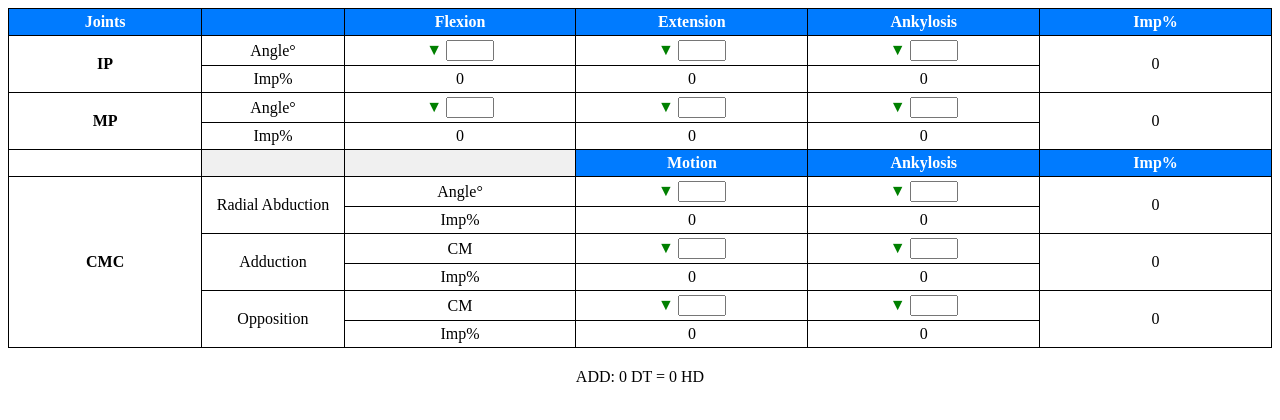
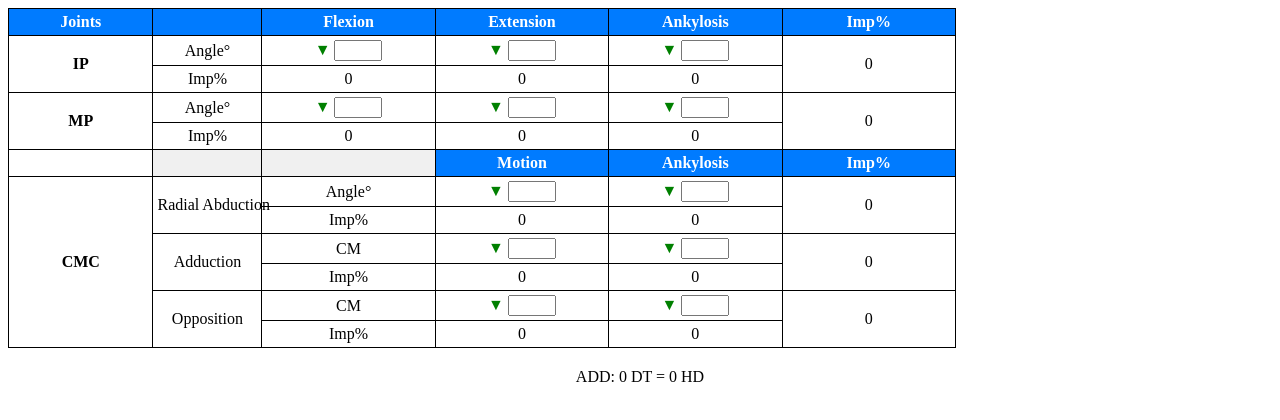
Before and after one commit to ttucker22/ROM-Digit-V3, a plain HTML site: page index.html in a window 1280 px wide. Drawn offline with Linux system fonts and the light colour scheme.

Commit message:
Update index.html

```diff
--- a/index.html
+++ b/index.html
@@ -7,7 +7,7 @@
     <style>
         table {
             border-collapse: collapse;
-            width: 100%;
+            width: 75%;
         }
         th, td {
             border: 1px solid black;
@@ -24,7 +24,7 @@
             width: 12%;
         }
         th, td {
-            max-width: 100px; /* Explicitly set a max-width */
+            max-width: 75px; /* Explicitly set a max-width */
             white-space: nowrap; /* Prevent text from wrapping */
         }
         input {
```
